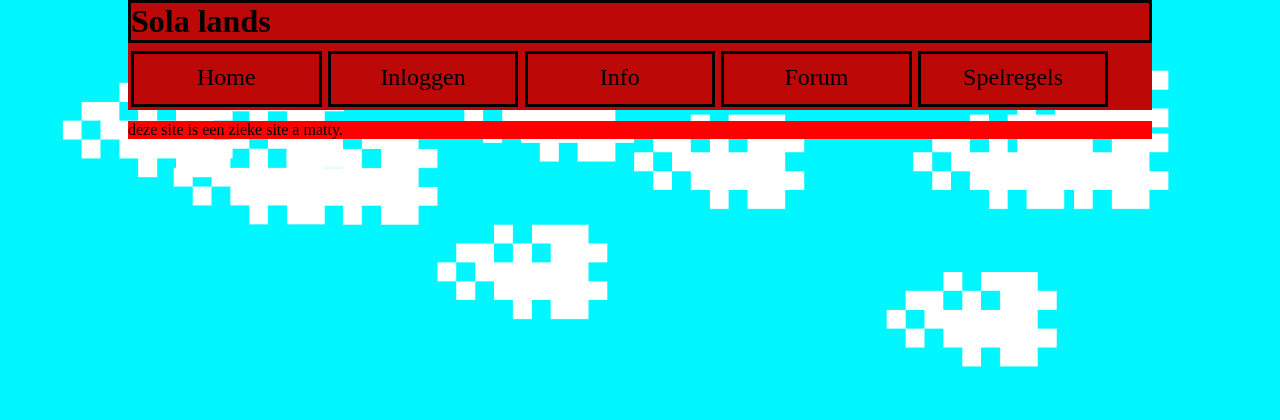
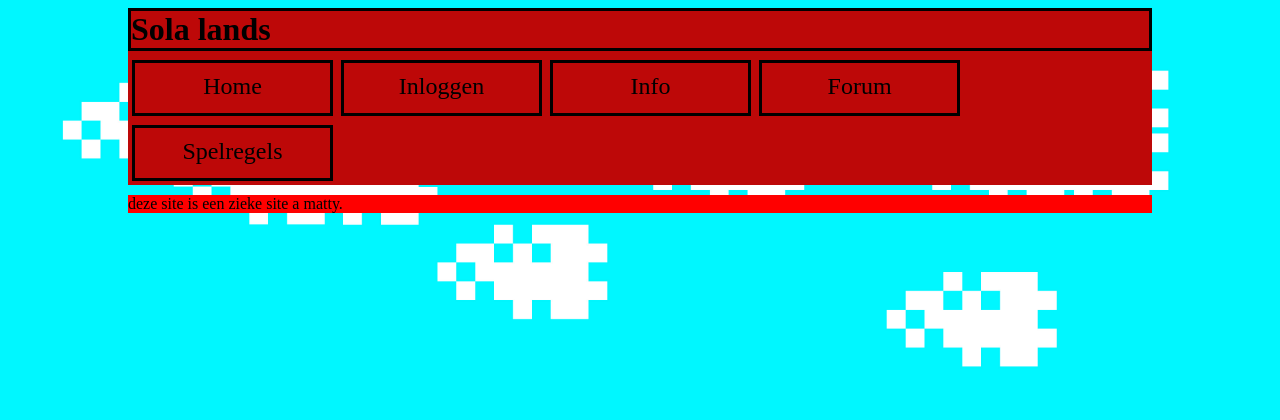
Before and after one commit to VincentSven/Project-Viscous, a PHP site: page / in a window 1280 px wide. Shown: the top 420 px of the page. Run offline with PHP 8.4, Linux system fonts and the light colour scheme.

Commit message:
solved top margin by adding another div! centered the menu bar! Time to create!

```diff
--- a/Viscous/index.php
+++ b/Viscous/index.php
@@ -16,6 +16,8 @@ if ($maintenance == TRUE){
 	</head>
 	<body>
 		<div id="wrapper">
+			<div class="spacer">
+			</div>
 			<div id="top">
 				<div id="header">
 					<h1>Sola lands</h1>
--- a/Viscous/styles/navbar.css
+++ b/Viscous/styles/navbar.css
@@ -13,13 +13,12 @@ nav ul:after {
 
 nav ul li{
 	float:left;
-	width: 18%;
-	margin: 0 .4%;
+	width: 19%;
 	overflow: hidden;
 	border-style:solid;
 	border-color:black;
 	border-width: .2em;
-	margin: .2em;
+	margin: .265em;
 }
 
 nav ul li a{
--- a/Viscous/styles/stylesheet.css
+++ b/Viscous/styles/stylesheet.css
@@ -23,3 +23,9 @@ html {
 	background-image: url("../img/Cloudy bg.jpg");
 	background-size: 100%;
 }
+
+.spacer {
+	margin: 0;
+	padding: 0;
+	height: 1%;
+}
```
